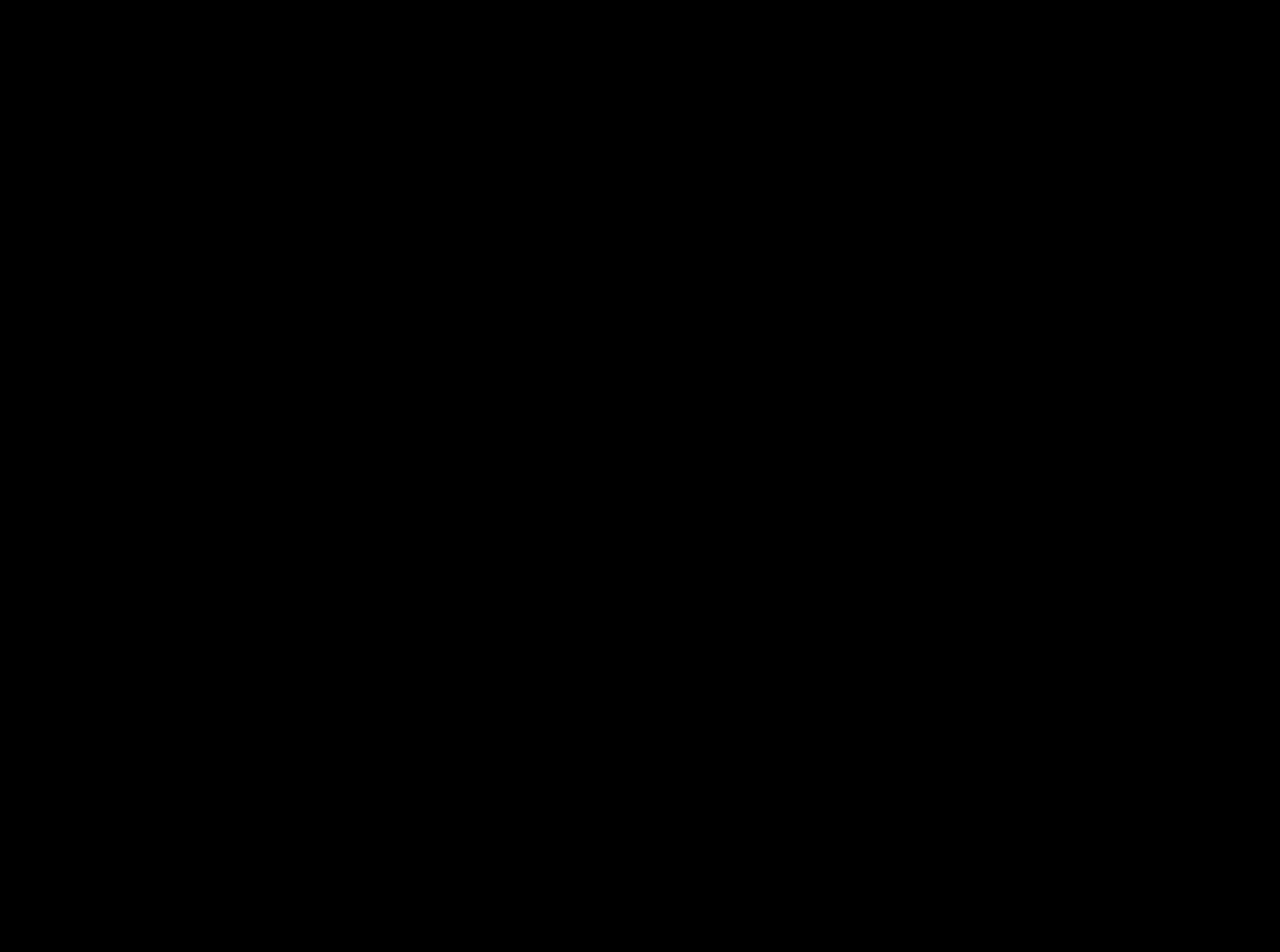
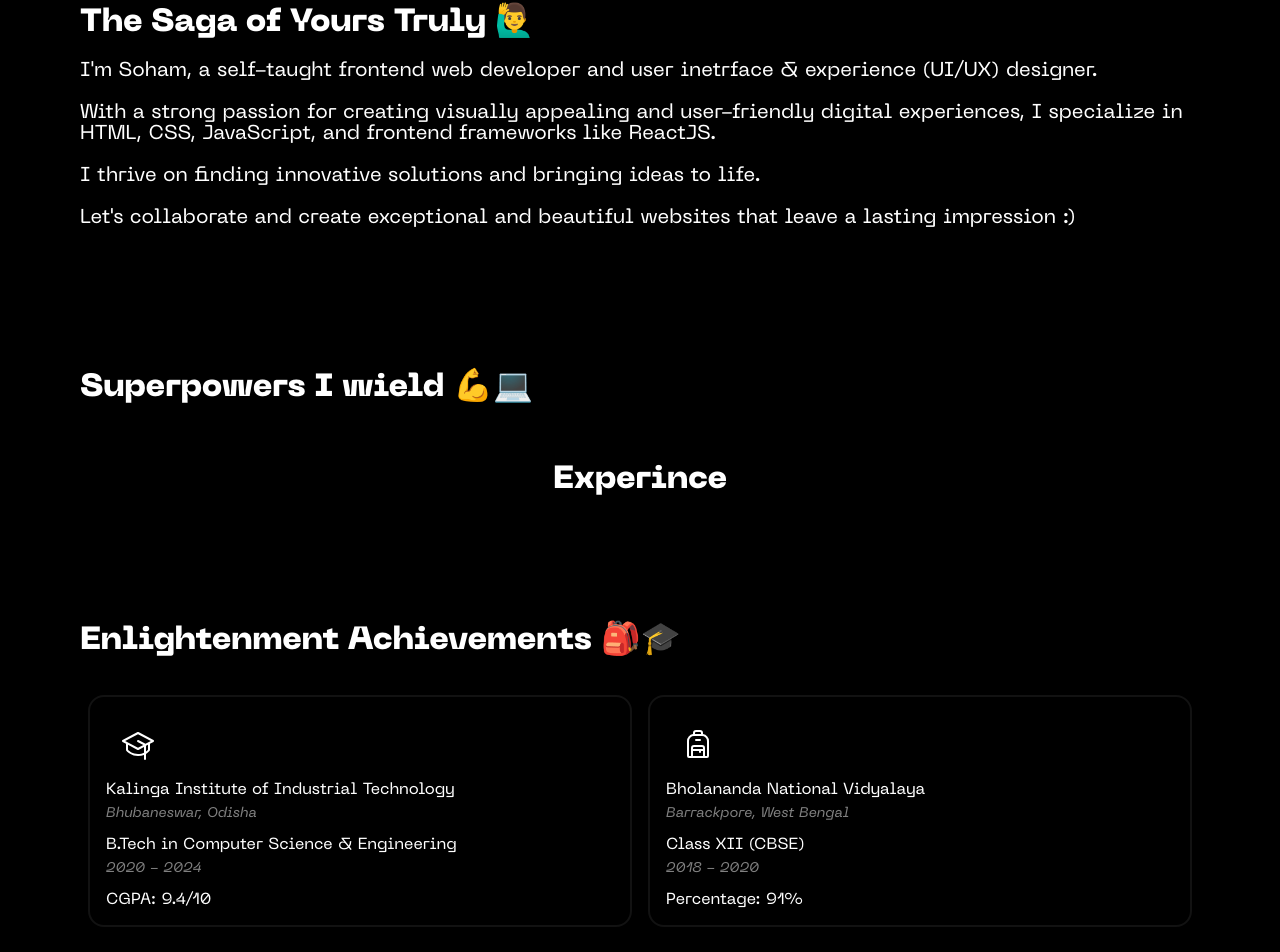
Before and after one commit to shm-dsgn/portfolio, a React (Create React App) app: page / in a window 1280 px wide. Shown: the part 837-1789 px from the top of the page. Before the commit the page ends 800 px from the top, so only its background shows below. Built offline with nearby package versions, Linux system fonts and the light colour scheme.

Commit message:
Added education section, other minor changes and fixes

```diff
--- a/public/index.html
+++ b/public/index.html
@@ -24,7 +24,7 @@
       work correctly both with client-side routing and a non-root public URL.
       Learn how to configure a non-root public URL by running `npm run build`.
     -->
-    <title>Soham Dutta</title>
+    <title>Soham Dutta | portfolio</title>
   </head>
   <body>
     <noscript>You need to enable JavaScript to run this app.</noscript>
--- a/src/App.js
+++ b/src/App.js
@@ -1,20 +1,18 @@
-import './App.css';
-import Navbar from './components/Navbar/Navbar';
+import "./App.css";
+import Navbar from "./components/Navbar/Navbar";
 import { Routes, Route } from "react-router-dom";
 import Home from "./components/Home/Home";
-import About from "./components/About/About";
 import Projects from "./components/Projects/Projects";
 import Contact from "./components/Contact/Contact";
 
 function App() {
   return (
     <div className="App">
-      <Navbar/>
+      <Navbar />
       <Routes>
-      <Route path="/" element={<Home/>}/>
-        <Route path="/about" element={<About/>}/>
-        <Route path="/projects" element={<Projects/>}/>
-        <Route path="/contact" element={<Contact/>}/>
+        <Route path="/" element={<Home />} />
+        <Route path="/projects" element={<Projects />} />
+        <Route path="/contact" element={<Contact />} />
       </Routes>
     </div>
   );
--- a/src/components/About/About.js
+++ /dev/null
@@ -1,9 +0,0 @@
-import React from 'react'
-
-function About() {
-  return (
-    <div>About</div>
-  )
-}
-
-export default About
--- a/src/components/Contact/Contact.css
+++ b/src/components/Contact/Contact.css
@@ -7,7 +7,7 @@
   display: flex;
   justify-content: center;
   align-items: center;
-  margin-top: 32px;
+  margin: 32px 8px;
 }
 
 .blur {
--- /dev/null
+++ b/src/components/Home/Education/EduDetails.js
@@ -0,0 +1,20 @@
+import {Backpack, GraduationCap} from "@phosphor-icons/react";
+
+export const EduDetails = [
+  {
+    icon: <GraduationCap color="white" size={32}/>,
+    name: "Kalinga Institute of Industrial Technology",
+    location:"Bhubaneswar, Odisha",
+    degree: "B.Tech in Computer Science & Engineering",
+    time: "2020 - 2024",
+    score: "CGPA: 9.4/10",
+  },
+  {
+    icon: <Backpack color="white" size={32}/>,
+    name: "Bholananda National Vidyalaya",
+    location:"Barrackpore, West Bengal",
+    degree: "Class XII (CBSE)",
+    time: "2018 - 2020",
+    score: "Percentage: 91%",
+  },
+];
--- /dev/null
+++ b/src/components/Home/Education/Education.css
@@ -0,0 +1,39 @@
+.education {
+  display: grid;
+  grid-template-columns: 1fr 1fr;
+  color: white;
+  font-family: Regular;
+}
+
+.edu-details {
+  padding: 16px;
+  margin: 16px 8px;
+  border: solid #121212 2px;
+  border-radius: 16px;
+  display: flex;
+  flex-direction: column;
+  justify-content: space-between;
+}
+
+.edu-icon {
+  margin: 16px;
+}
+
+.edu-location,
+.edu-time {
+  font-family: RegularItalics;
+  color: grey;
+  font-size: 14px;
+  margin: 8px 0px 16px 0px;
+}
+
+@media (max-width: 800px) {
+  .education {
+    display: flex;
+    flex-direction: column;
+  }
+
+  .edu-details {
+    margin: 16px 0px;
+  }
+}
--- /dev/null
+++ b/src/components/Home/Education/Education.js
@@ -0,0 +1,26 @@
+import React from "react";
+import "./Education.css";
+import { EduDetails } from "./EduDetails";
+
+function Education() {
+  return (
+    <div className="education">
+      {EduDetails.map((edu) => {
+        return (
+          <div className="edu-details">
+            <div className="edu-icon">{edu.icon}</div>
+            <div className="edu-info">
+              <div className="edu-name">{edu.name}</div>
+              <div className="edu-location">{edu.location}</div>
+              <div className="edu-degree">{edu.degree}</div>
+              <div className="edu-time">{edu.time}</div>
+              <div className="edu-score">{edu.score}</div>
+            </div>
+          </div>
+        );
+      })}
+    </div>
+  );
+}
+
+export default Education;
--- a/src/components/Home/Home.css
+++ b/src/components/Home/Home.css
@@ -1,7 +1,6 @@
 :root {
   --yellow: #e2ff00;
   --white: #f7ffbc;
-
 }
 
 @keyframes background-pan {
@@ -26,6 +25,7 @@
   background-clip: text;
   -webkit-text-fill-color: transparent;
   white-space: nowrap;
+  font-family: UltraboldItalics;
 }
 
 .homepage {
@@ -58,26 +58,22 @@
   padding: 8px;
 }
 
-.name {
+.name,
+.location {
   font-family: RegularItalics;
-
 }
 
 .role {
   font-family: UltraboldItalics;
-  color: #e2ff00;
+  color: var(--yellow);
   opacity: 0.8;
-}
-
-.location {
-  font-family: RegularItalics;
 }
 
 .scroll-text {
   display: flex;
   flex-direction: column;
-  justify-content:center;
-  align-items:center;
+  justify-content: center;
+  align-items: center;
   color: grey;
 }
 
@@ -85,16 +81,31 @@
   font-size: 14px;
 }
 
-/* .home-details {
-  background-color: red;
+.about-me,
+.skills-block,
+.education-block {
+  /* background-color: red; */
+  margin-top: 64px;
   width: 100%;
-  height: 90px;
-} */
+  padding: 16px;
+}
+
+.about-me > p {
+  font-size: 20px;
+  color: white;
+  font-family: Regular;
+}
+
+#heading {
+  font-family: Ultrabold;
+  color: white;
+}
 
 @media (max-width: 800px) {
   .hero-text {
     margin-top: 16px;
-    font-size: 60px;
+    font-size: 52px;
     padding: 16px;
+    margin: 16px;
   }
 }
--- a/src/components/Home/Home.js
+++ b/src/components/Home/Home.js
@@ -1,6 +1,7 @@
 import React from "react";
 import "./Home.css";
 import { MouseSimple } from "@phosphor-icons/react";
+import Education from "./Education/Education";
 
 function Home() {
   return (
@@ -14,17 +15,45 @@
         <div className="hero-sub-text">
           <p>
             Hi, I'm <span className="name">Soham Dutta</span>, a
-          <span className="role"> Frontend Developer and User Experience designer </span>
+            <span className="role">
+              {" "}
+              Frontend Developer and User Experience designer{" "}
+            </span>
             based in <span className="location">Kolkata, IN</span>.
           </p>
         </div>
         <div className="scroll-text">
           <MouseSimple size={24} />
-        <p>Scroll to know more about me.</p>
+          <p>Scroll down to know more about me.</p>
         </div>
       </div>
-    <div className="home-details">
-      Home Details
+      <div className="about-me">
+        <h1 id="heading">The Saga of Yours Truly 🙋‍♂️</h1>
+        <p>
+          I'm Soham, a self-taught frontend web developer and user inetrface &
+          experience (UI/UX) designer. <br />
+          <br />
+          With a strong passion for creating visually appealing and
+          user-friendly digital experiences, I specialize in HTML, CSS,
+          JavaScript, and frontend frameworks like ReactJS. <br />
+          <br />I thrive on finding innovative solutions and bringing ideas to
+          life. <br />
+          <br />
+          Let's collaborate and create exceptional and beautiful websites that
+          leave a lasting impression :)
+        </p>
+      </div>
+      <div className="skills-block">
+        <h1 id="heading">Superpowers I wield 💪💻</h1>
+        <div className="skillset"></div>
+      </div>
+      <div className="experience-block">
+        <h1 id="heading">Experince</h1>
+        <div className="experience"></div>
+      </div>
+      <div className="education-block">
+        <h1 id="heading">Enlightenment Achievements 🎒🎓</h1>
+        <Education />
       </div>
     </div>
   );
--- a/src/components/Navbar/Navbar.js
+++ b/src/components/Navbar/Navbar.js
@@ -37,14 +37,9 @@
           )}
         </div>
         <div className={`nav-links ${showNavbar && "active"}`}>
-          <NavLink to="/">
+          <NavLink to="/" style={navLinkStyles}>
             <div className="link" onClick={closeNavBar}>
               Home
-            </div>
-          </NavLink>
-          <NavLink to="/about" style={navLinkStyles}>
-            <div className="link" onClick={closeNavBar}>
-              About
             </div>
           </NavLink>
           <NavLink to="/projects" style={navLinkStyles}>
```
Also changed, not shown: src/components/About/About.css (deleted). Lines whose indentation alone changed are shown as unchanged.
